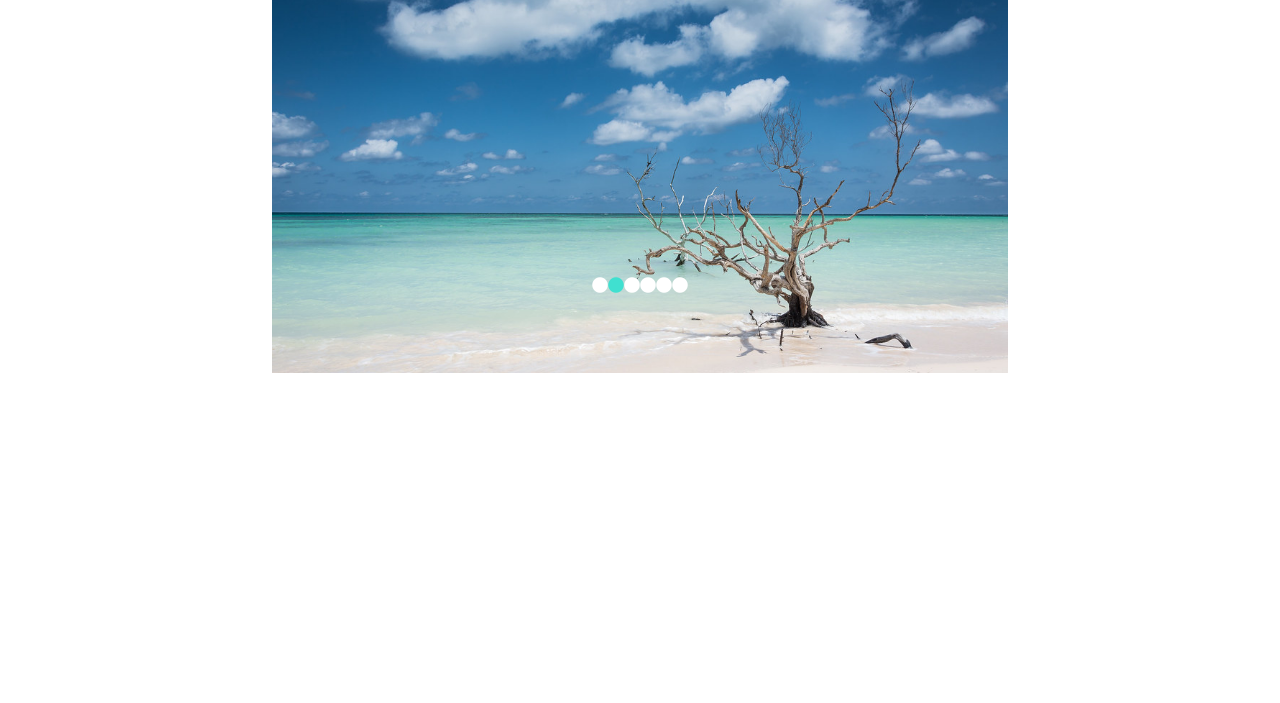
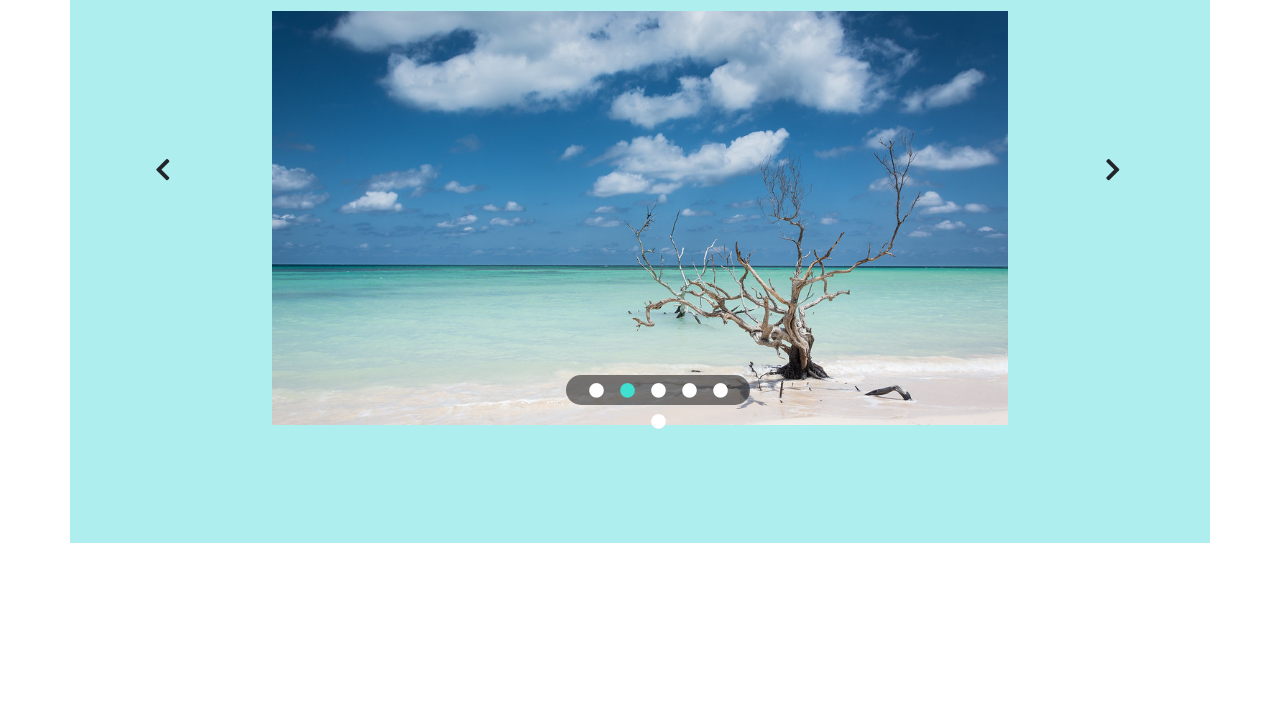
Before and after one commit to Dayronaguilera/vue-slider, a plain HTML site: page index.html in a window 1280 px wide. Shown: the part 97-800 px from the top of the page. Drawn offline with nearby package versions, Linux system fonts and the light colour scheme.

Commit message:
End Esercizio

```diff
--- a/css/style.css
+++ b/css/style.css
@@ -1,16 +1,52 @@
 
+#bg-cuba{
+    background:paleturquoise;
+    height: 80vh;
+}
 .col-8 img{
     width: 100%;
 }
+.col-8 h1{
+    margin: 30px 0px;
+}
 .arrow{
     font-size: 25px;
+    display: flex;
+    align-items: center;
+    justify-content: center;
+    margin-top: 30px;
+
+}
+.arrow i {
+    border: none;
+    width: 40px;
+    height: 40px;
+    display: flex;
+    align-items: center;
+    padding: 10px;
+    border-radius: 50px;
+    cursor: pointer;
+
+
+}
+.arrow i:hover{
+    background: turquoise;
 }
 .slider-dots{
-    width: 100%;
+    width: 25%;
+    height: 30px;
     text-align: center;
     position: relative;
-    margin-top: -100px;
+    margin-top: -50px;
+    margin-left: 40%;
     color: white;
+    background-color: rgba(5, 5, 5,0.5);
+    border-radius: 50px;
+    border: none;
+}
+.slider-dots i{
+    font-size: 15px;
+    cursor: pointer;
 }
 .current{
     color: turquoise;
--- a/index.html
+++ b/index.html
@@ -23,27 +23,25 @@
     Lunedì pomeriggio continuate a esercitarvi sia con vue.js sia lato html/css,
     continuate il template e proponeteci anche qualcosa di carino a livello grafico
 -->
-<body>
+<body >
 
     <!-- collegamento con vue.js -->
     <div id="app">
-        <div class="container">
+        <div class="container" id="bg-cuba" >
             <div class="row">
-                <div class="col-2 arrow"  @click="prev">
+                <div class="col-2 arrow" @click="prev">
                     <i class="fas fa-chevron-left"></i>
 
                 </div>
                 <div class="col-8">
-                    <h1>I miei posti preferiti a CUBA</h1>
-                    <img :src="img[indexImg]" alt="picture-cuba">
+                    <h1>I luoghi preferiti di CUBA: "<span>{{img[indexImg].name}}</span>"</h1>
+                    <img :src="img[indexImg].path" alt="picture-cuba">
                     <div class="slider-dots">
                         <i
                         v-for="(img,index) in img"
                         :class="CurrentDot(index)"
-                        class="fas fa-circle"
-                        @click="selectPicDot(index)"
-                        >
-
+                        class="fas fa-circle p-2"
+                        @click="selectPicDot(index)">
                         </i>
                     </div>
                 </div>
@@ -54,6 +52,7 @@
         </div>
     </div>
 
+
     <!-- link javascript -->
     <script src="js/script.js"></script>
 </body>
--- a/js/script.js
+++ b/js/script.js
@@ -5,12 +5,12 @@ new Vue(
         el: '#app',
         data: {
             img:[ //array di img
-                "./img/habana.jpg",
-                "./img/cayoJutias.jpg",
-                "./img/trinidad.jpg",
-                "./img/varadero.jpg",
-                "./img/santiagoDeCuba.jpg",
-                "./img/cayoLevisa.jpg",
+                {path:"./img/habana.jpg",name:"Habana"},
+                {path:"./img/cayoJutias.jpg",name:"Cayo Jutias"},
+                {path:"./img/trinidad.jpg",name:"Trinidad"},
+                {path:"./img/varadero.jpg",name:"Varadero"},
+                {path:"./img/santiagoDeCuba.jpg",name:"Santiago De Cuba"},
+                {path:"./img/cayoLevisa.jpg",name:"Cayo Levisa"},
             ],
             // l'indice di ogni immagine
             indexImg:0,
```
Also changed, not shown: img/mappa_cuba.jpg (added).
